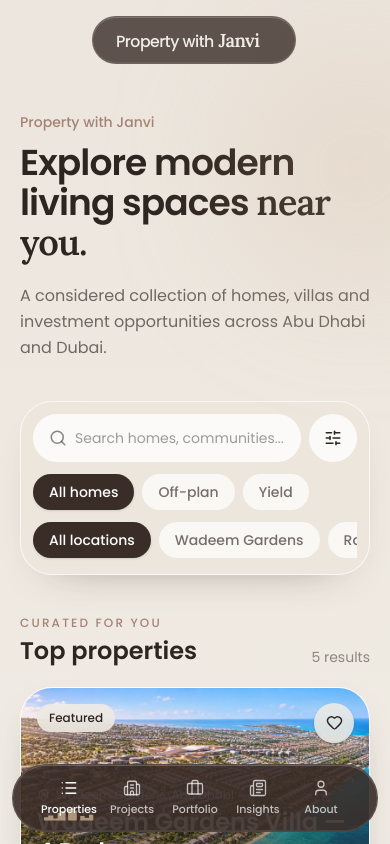
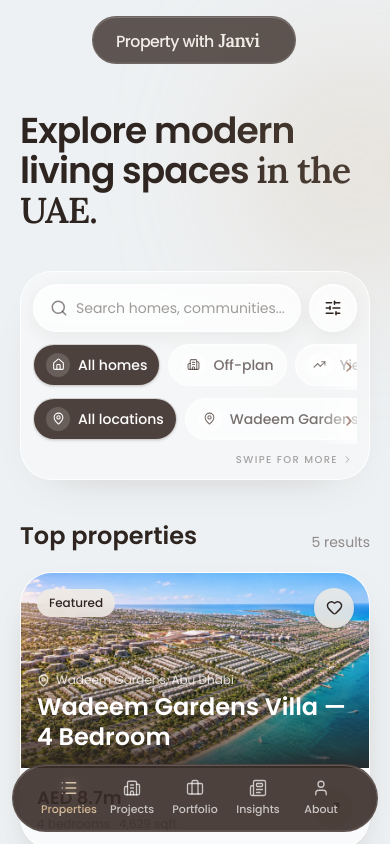
Before and after one commit to roundworkstudio/Real-estate, a Next.js app: page /properties in a window 390 px wide. Shown: the top 844 px of the page. Built offline with nearby package versions, Linux system fonts and the light colour scheme.

Commit message:
Improve properties search and filters

```diff
--- a/src/app/properties/page.tsx
+++ b/src/app/properties/page.tsx
@@ -5,12 +5,12 @@ import { sampleProperties } from "@/lib/sample-properties";
 
 export default function PropertiesPage() {
   return (
-    <main className="min-h-screen bg-canvas">
+    <main className="min-h-screen bg-[#eef1f3]">
       <div className="relative hidden bg-slate md:block"><Nav /><div className="h-28" /></div>
-      <section className="relative overflow-hidden bg-gradient-to-b from-mist/75 via-canvas to-canvas pt-28 md:pt-10">
+      <section className="relative overflow-hidden bg-gradient-to-b from-[#eef1f3] via-[#eef1f3] to-[#eef1f3] pt-28 md:pt-10">
         <div className="pointer-events-none absolute -right-24 top-10 h-64 w-64 rounded-full bg-sovereign/20 blur-3xl" />
         <div className="mx-auto max-w-6xl px-5 pb-14 sm:px-10 sm:pb-20">
-          <div className="max-w-3xl"><p className="text-sm font-medium text-royal">Property with Janvi</p><h1 className="mt-3 text-4xl font-semibold leading-[1.08] tracking-tight text-slate sm:text-5xl lg:text-6xl">Explore modern living spaces <span className="font-accent">near you.</span></h1><p className="mt-5 max-w-xl text-base leading-relaxed text-slate/65 sm:text-lg">A considered collection of homes, villas and investment opportunities across Abu Dhabi and Dubai.</p></div>
+          <div className="max-w-3xl"><h1 className="text-4xl font-semibold leading-[1.08] tracking-tight text-slate sm:text-5xl lg:text-6xl">Explore modern living spaces <span className="font-accent">in the UAE.</span></h1></div>
           <div className="mt-10"><PortfolioFilters properties={sampleProperties} /></div>
         </div>
       </section>
--- a/src/components/layout/MobileTabBar.tsx
+++ b/src/components/layout/MobileTabBar.tsx
@@ -5,27 +5,6 @@ import { usePathname } from "next/navigation";
 import { animate } from "motion";
 import { navLinks } from "@/lib/nav-links";
 import { prefersReducedMotion } from "@/lib/motion";
-
-/** A tiny horizontal Burj Khalifa skyline marker for the active tab. The
- * marker gets taller as the selected item moves right, so the tab bar has a
- * quiet sense of progression without putting a bubble behind the label. */
-function BurjMarker({ level }: { level: number }) {
-  const height = 15 + level * 3;
-  return (
-    <svg
-      aria-hidden="true"
-      viewBox="0 0 60 24"
-      preserveAspectRatio="none"
-      className="pointer-events-none absolute bottom-1 left-1/2 w-[52px] -translate-x-1/2 text-sovereign/80 transition-[height,opacity] duration-500 ease-out"
-      style={{ height: `${height}px` }}
-    >
-      <path
-        fill="currentColor"
-        d="M1 23v-5h5v-3h6v5h5V11h5v-3h4v15h3V7h3V4h2V1h1v3h2v3h2v16h4v-7h5v3h5v-5h5v9H1Z"
-      />
-    </svg>
-  );
-}
 
 /**
  * Bottom pill nav for mobile, adapted from a Uiverse.io menu by mymiamo —
@@ -140,10 +119,10 @@ export function MobileTabBar() {
       <nav
         ref={scrollRef}
         aria-label="Primary"
-        className="glass-nav flex gap-0.5 overflow-x-auto rounded-full border border-white/10 bg-royal-deep/90 p-1.5 no-scrollbar min-[350px]:justify-center"
+        className="glass-nav relative flex gap-0.5 overflow-x-auto rounded-full border border-white/10 bg-royal-deep/90 p-1.5 no-scrollbar min-[350px]:justify-center"
         style={{ paddingBottom: "calc(0.375rem + env(safe-area-inset-bottom))" }}
       >
-        {navLinks.map((l, index) => {
+        {navLinks.map((l) => {
           const active = pathname === l.href || pathname?.startsWith(`${l.href}/`);
           const Icon = l.icon;
           return (
@@ -151,12 +130,11 @@ export function MobileTabBar() {
               key={l.href}
               href={l.href}
               className={`relative flex w-[61px] shrink-0 flex-col items-center gap-1 rounded-full py-2 text-[11px] font-medium whitespace-nowrap transition-colors ${
-                active ? "text-white" : "text-white/70 active:bg-white/10"
+                active ? "text-[#d8c4ac]" : "text-white/70 active:bg-white/10"
               }`}
             >
-              {active && <BurjMarker level={index} />}
-              <Icon className="relative z-10" size={18} strokeWidth={1.75} />
-              <span className="relative z-10">{l.label}</span>
+              <Icon className={active ? "drop-shadow-[0_0_4px_rgba(216,196,172,.45)]" : ""} size={18} strokeWidth={1.75} />
+              <span className={active ? "bg-gradient-to-b from-[#f4e7d5] via-[#c9a982] to-[#f4e7d5] bg-clip-text text-transparent" : ""}>{l.label}</span>
             </a>
           );
         })}
--- a/src/components/tools/PortfolioFilters.tsx
+++ b/src/components/tools/PortfolioFilters.tsx
@@ -1,15 +1,19 @@
 "use client";
 
 import { useMemo, useState } from "react";
-import { Search, SlidersHorizontal } from "lucide-react";
+import { Building2, ChevronRight, CircleDollarSign, House, MapPin, Search, SlidersHorizontal, Sparkles, TrendingUp, X } from "lucide-react";
 import { PropertyCard } from "@/components/ui/PropertyCard";
+import { FluidSlider } from "@/components/motion/range-slider-fluid";
 import type { Property, PropertyStatus, PropertyStrategy } from "@/lib/types";
 
 const strategyLabels: Record<PropertyStrategy, string> = { yield: "Yield", "off-plan": "Off-plan", "value-add": "Value-add", str: "Short stay", commercial: "Commercial" };
 const statusLabels: Record<PropertyStatus, string> = { new: "New", "under-offer": "Under offer", sold: "Sold", "off-plan": "Off-plan" };
 
-function FilterPill({ active, children, onClick }: { active: boolean; children: React.ReactNode; onClick: () => void }) {
-  return <button type="button" onClick={onClick} className={`shrink-0 rounded-full px-4 py-2 text-sm font-medium transition ${active ? "bg-royal-deep text-white shadow-sm" : "bg-white/70 text-slate/65 hover:bg-white"}`}>{children}</button>;
+function FilterPill({ active, children, icon, onClick }: { active: boolean; children: React.ReactNode; icon?: React.ReactNode; onClick: () => void }) {
+  return <button type="button" onClick={onClick} className={`inline-flex shrink-0 items-center gap-2 rounded-full border border-white/75 px-3 py-2 text-sm font-medium shadow-[inset_0_1px_2px_rgba(255,255,255,.75)] backdrop-blur-md transition ${active ? "bg-royal-deep/90 text-white shadow-sm" : "bg-white/50 text-slate/65 hover:bg-white/75"}`}>
+    {icon && <span className={`flex h-6 w-6 items-center justify-center rounded-full ${active ? "bg-white/15 text-white" : "bg-white/70 text-royal-deep/70"}`}>{icon}</span>}
+    {children}
+  </button>;
 }
 
 export function PortfolioFilters({ properties }: { properties: Property[] }) {
@@ -17,24 +21,74 @@ export function PortfolioFilters({ properties }: { properties: Property[] }) {
   const [status, setStatus] = useState<PropertyStatus | "all">("all");
   const [community, setCommunity] = useState<string | "all">("all");
   const [query, setQuery] = useState("");
+  const [showMoreFilters, setShowMoreFilters] = useState(false);
+  const [minPriceAed, setMinPriceAed] = useState(500_000);
+  const [maxPriceAed, setMaxPriceAed] = useState(15_000_000);
+  const [minBeds, setMinBeds] = useState(1);
+  const [maxBeds, setMaxBeds] = useState(8);
+  const [sortBy, setSortBy] = useState<"featured" | "price-low" | "price-high" | "beds-high">("featured");
   const communities = useMemo(() => Array.from(new Set(properties.map((p) => p.community))), [properties]);
-  const filtered = properties.filter((p) => {
-    const text = `${p.title} ${p.community} ${p.city}`.toLowerCase();
-    return (strategy === "all" || p.strategy === strategy) && (status === "all" || p.status === status) && (community === "all" || p.community === community) && (!query || text.includes(query.toLowerCase()));
-  });
+  const sorted = useMemo(() => {
+    const searchTerms = query.trim().toLowerCase().split(/\s+/).filter(Boolean);
+    const filtered = properties.filter((property) => {
+      const searchableText = [
+        property.title,
+        property.community,
+        property.city,
+        property.status,
+        property.strategy,
+        `${property.beds} bedroom`,
+        `${property.sqft} sqft`,
+      ].join(" ").toLowerCase();
+      const matchesSearch = searchTerms.every((term) => searchableText.includes(term));
+
+      return (
+        (strategy === "all" || property.strategy === strategy) &&
+        (status === "all" || property.status === status) &&
+        (community === "all" || property.community === community) &&
+        property.priceAed >= minPriceAed &&
+        property.priceAed <= maxPriceAed &&
+        property.beds >= minBeds &&
+        property.beds <= maxBeds &&
+        matchesSearch
+      );
+    });
+
+    return [...filtered].sort((a, b) => {
+      if (sortBy === "price-low") return a.priceAed - b.priceAed;
+      if (sortBy === "price-high") return b.priceAed - a.priceAed;
+      if (sortBy === "beds-high") return b.beds - a.beds;
+      return 0;
+    });
+  }, [community, maxBeds, maxPriceAed, minBeds, minPriceAed, properties, query, sortBy, status, strategy]);
 
   return (
     <div>
-      <div className="rounded-[2rem] border border-white/70 bg-mist/55 p-3 shadow-[0_18px_45px_-35px_rgba(58,45,40,.7)] sm:p-4">
+      <div className="rounded-[2rem] border border-white/80 bg-white/35 p-3 shadow-[0_18px_45px_-35px_rgba(58,45,40,.35)] backdrop-blur-md sm:p-4">
         <div className="flex gap-2">
-          <label className="flex min-w-0 flex-1 items-center gap-2 rounded-full bg-white/80 px-4 py-3 text-slate/55"><Search size={18} /><input value={query} onChange={(event) => setQuery(event.target.value)} placeholder="Search homes, communities..." className="min-w-0 flex-1 bg-transparent text-sm text-slate outline-none placeholder:text-slate/45" /></label>
-          <button type="button" aria-label="Show filters" className="flex h-12 w-12 shrink-0 items-center justify-center rounded-full bg-white/80 text-slate transition hover:bg-white"><SlidersHorizontal size={18} /></button>
+          <label className="flex min-w-0 flex-1 items-center gap-2 rounded-full border border-white/85 bg-white/60 px-4 py-3 text-slate/55 shadow-[inset_0_1px_2px_rgba(255,255,255,.85),0_5px_18px_rgba(58,45,40,.06)] backdrop-blur-md"><Search size={18} /><input value={query} onChange={(event) => setQuery(event.target.value)} placeholder="Search homes, communities..." className="min-w-0 flex-1 bg-transparent text-sm text-slate outline-none placeholder:text-slate/45" /></label>
+          <button type="button" aria-label="Show more filters" aria-expanded={showMoreFilters} onClick={() => setShowMoreFilters(true)} className={`flex h-12 w-12 shrink-0 items-center justify-center rounded-full border border-white/85 text-slate shadow-[inset_0_1px_2px_rgba(255,255,255,.85),0_5px_18px_rgba(58,45,40,.06)] backdrop-blur-md transition hover:bg-white/80 ${showMoreFilters ? "bg-royal-deep text-white" : "bg-white/60"}`}><SlidersHorizontal size={18} /></button>
         </div>
-        <div className="mt-3 flex gap-2 overflow-x-auto pb-1 no-scrollbar"><FilterPill active={strategy === "all"} onClick={() => setStrategy("all")}>All homes</FilterPill>{Array.from(new Set(properties.map((p) => p.strategy))).map((value) => <FilterPill key={value} active={strategy === value} onClick={() => setStrategy(value)}>{strategyLabels[value]}</FilterPill>)}</div>
-        <div className="mt-2 flex gap-2 overflow-x-auto pb-1 no-scrollbar"><FilterPill active={community === "all"} onClick={() => setCommunity("all")}>All locations</FilterPill>{communities.map((value) => <FilterPill key={value} active={community === value} onClick={() => setCommunity(value)}>{value}</FilterPill>)}{Array.from(new Set(properties.map((p) => p.status))).map((value) => <FilterPill key={value} active={status === value} onClick={() => setStatus(value)}>{statusLabels[value]}</FilterPill>)}</div>
+        <div className="relative mt-3"><div className="flex gap-2 overflow-x-auto pb-1 pr-8 no-scrollbar"><FilterPill icon={<House size={13} />} active={strategy === "all"} onClick={() => setStrategy("all")}>All homes</FilterPill>{Array.from(new Set(properties.map((p) => p.strategy))).map((value) => <FilterPill key={value} icon={value === "yield" ? <TrendingUp size={13} /> : <Building2 size={13} />} active={strategy === value} onClick={() => setStrategy(value)}>{strategyLabels[value]}</FilterPill>)}</div><div aria-hidden="true" className="pointer-events-none absolute inset-y-0 right-0 flex w-10 items-center justify-end bg-gradient-to-l from-white/70 via-white/45 to-transparent pl-3 text-royal"><ChevronRight size={16} /></div></div>
+        <div className="relative mt-2"><div className="flex gap-2 overflow-x-auto pb-1 pr-8 no-scrollbar"><FilterPill icon={<MapPin size={13} />} active={community === "all"} onClick={() => setCommunity("all")}>All locations</FilterPill>{communities.map((value) => <FilterPill key={value} icon={<MapPin size={13} />} active={community === value} onClick={() => setCommunity(value)}>{value}</FilterPill>)}{Array.from(new Set(properties.map((p) => p.status))).map((value) => <FilterPill key={value} icon={value === "new" ? <Sparkles size={13} /> : value === "off-plan" ? <Building2 size={13} /> : <CircleDollarSign size={13} />} active={status === value} onClick={() => setStatus(value)}>{statusLabels[value]}</FilterPill>)}</div><div aria-hidden="true" className="pointer-events-none absolute inset-y-0 right-0 flex w-10 items-center justify-end bg-gradient-to-l from-white/70 via-white/45 to-transparent pl-3 text-royal"><ChevronRight size={16} /></div></div>
+        <div className="mt-2 flex items-center justify-end gap-1 pr-1 text-[10px] font-medium uppercase tracking-[0.14em] text-slate/40 sm:hidden"><span>Swipe for more</span><ChevronRight size={11} /></div>
       </div>
-      <div className="mt-10 flex items-end justify-between gap-4"><div><p className="text-xs font-medium uppercase tracking-[0.18em] text-royal">Curated for you</p><h2 className="mt-1 text-2xl font-semibold text-slate sm:text-3xl">Top properties</h2></div><span className="text-sm text-slate/50">{filtered.length} results</span></div>
-      {filtered.length === 0 ? <div className="py-16 text-center text-sm text-slate/50">No listings match — try a different filter.</div> : <div className="mt-5 grid gap-5 sm:grid-cols-2 lg:grid-cols-3">{filtered.map((property, index) => <PropertyCard key={property.slug} property={property} featured={index === 0} />)}</div>}
+      {showMoreFilters && (
+        <div className="fixed inset-0 z-50 flex items-end justify-center bg-slate/20 p-4 backdrop-blur-sm sm:items-center" role="presentation" onClick={() => setShowMoreFilters(false)}>
+          <div role="dialog" aria-modal="true" aria-labelledby="more-filters-title" onClick={(event) => event.stopPropagation()} className="w-full max-w-md rounded-[2rem] border border-white/85 bg-white/75 p-5 shadow-[0_24px_80px_-30px_rgba(46,36,32,.45)] backdrop-blur-2xl sm:p-6">
+            <div className="flex items-center justify-between"><div><p className="text-xs font-medium uppercase tracking-[0.16em] text-royal">Refine your search</p><h3 id="more-filters-title" className="mt-1 text-2xl font-semibold text-slate">More filters</h3></div><button type="button" aria-label="Close filters" onClick={() => setShowMoreFilters(false)} className="flex h-10 w-10 items-center justify-center rounded-full bg-white/70 text-slate transition hover:bg-white"><X size={18} /></button></div>
+            <div className="mt-6 space-y-6">
+              <label className="flex items-center justify-between gap-3 rounded-full border border-white/80 bg-white/60 px-4 py-2.5 text-sm font-medium text-slate shadow-[inset_0_1px_2px_rgba(255,255,255,.8)]"><span>Order listings</span><select value={sortBy} onChange={(event) => setSortBy(event.target.value as typeof sortBy)} className="bg-transparent text-right text-sm font-medium text-royal-deep outline-none"><option value="featured">Featured</option><option value="price-low">Price: low to high</option><option value="price-high">Price: high to low</option><option value="beds-high">Most bedrooms</option></select></label>
+              <div><p className="mb-3 text-sm font-medium text-slate">Price & location</p><div className="grid grid-cols-[auto_1fr] gap-5"><div className="relative flex items-end gap-3 pl-8"><div className="absolute inset-y-0 left-0 flex flex-col justify-between py-1 text-[9px] font-medium text-slate/45"><span>AED 15m</span><span>AED 10m</span><span>AED 5m</span><span>AED 0.5m</span></div><FluidSlider orientation="vertical" min={500_000} max={15_000_000} step={100_000} value={minPriceAed} onValueChange={(value) => setMinPriceAed(Math.min(value, maxPriceAed))} aria-label="Minimum price" format={(value) => `Min AED ${(value / 1_000_000).toFixed(1)}m`} /><FluidSlider orientation="vertical" min={500_000} max={15_000_000} step={100_000} value={maxPriceAed} onValueChange={(value) => setMaxPriceAed(Math.max(value, minPriceAed))} aria-label="Maximum price" format={(value) => `Max AED ${(value / 1_000_000).toFixed(1)}m`} /></div><div className="flex flex-col gap-2"><FilterPill icon={<MapPin size={13} />} active={community === "all"} onClick={() => setCommunity("all")}>All locations</FilterPill>{communities.map((value) => <FilterPill key={value} icon={<MapPin size={13} />} active={community === value} onClick={() => setCommunity(value)}>{value}</FilterPill>)}</div></div></div>
+              <div><p className="mb-3 text-sm font-medium text-slate">Bedrooms</p><div className="space-y-3"><FluidSlider min={1} max={8} step={1} value={minBeds} onValueChange={(value) => setMinBeds(Math.min(value, maxBeds))} aria-label="Minimum bedrooms" format={(value) => `From ${value} beds`} /><FluidSlider min={1} max={8} step={1} value={maxBeds} onValueChange={(value) => setMaxBeds(Math.max(value, minBeds))} aria-label="Maximum bedrooms" format={(value) => `Up to ${value} beds`} /></div></div>
+              <div><p className="mb-3 text-sm font-medium text-slate">Listing status</p><div className="flex flex-wrap gap-2">{Array.from(new Set(properties.map((p) => p.status))).map((value) => <FilterPill key={value} icon={value === "new" ? <Sparkles size={13} /> : value === "off-plan" ? <Building2 size={13} /> : <CircleDollarSign size={13} />} active={status === value} onClick={() => setStatus(value)}>{statusLabels[value]}</FilterPill>)}</div></div>
+            </div>
+            <button type="button" onClick={() => setShowMoreFilters(false)} className="mt-7 flex w-full items-center justify-center rounded-full bg-royal-deep px-5 py-3 text-sm font-medium text-white transition hover:bg-royal">Show results</button>
+          </div>
+        </div>
+      )}
+      <div className="mt-10 flex items-end justify-between gap-4"><div><h2 className="text-2xl font-semibold text-slate sm:text-3xl">Top properties</h2></div><span className="text-sm text-slate/50">{sorted.length} results</span></div>
+      {sorted.length === 0 ? <div className="py-16 text-center text-sm text-slate/50">No listings match — try a different filter.</div> : <div className="mt-5 grid gap-5 sm:grid-cols-2 lg:grid-cols-3">{sorted.map((property, index) => <PropertyCard key={property.slug} property={property} featured={index === 0} />)}</div>}
     </div>
   );
 }
--- a/src/lib/hooks/use-slider.ts
+++ b/src/lib/hooks/use-slider.ts
@@ -34,6 +34,7 @@ export interface SliderOptions {
   /** Announced instead of the raw number — pass one when the value carries a
    * unit or a suffix ("72.5 kg", "35%"); a bare number needs no valueText. */
   formatValueText?: (value: number) => string;
+  orientation?: "horizontal" | "vertical";
 }
 
 /**
@@ -50,7 +51,8 @@ export function useSlider({
   step = 1,
   disabled = false,
   "aria-label": ariaLabel,
-  formatValueText,
+    formatValueText,
+    orientation = "horizontal",
 }: SliderOptions) {
   const trackRef = useRef<HTMLDivElement>(null);
   const sliderEl = useRef<HTMLElement | null>(null);
@@ -78,14 +80,15 @@ export function useSlider({
     [controlled, onValueChange, lo, hi, stride],
   );
 
-  const commitFromX = useCallback(
-    (clientX: number) => {
+  const commitFromPoint = useCallback(
+    (clientX: number, clientY: number) => {
       const rect = trackRef.current?.getBoundingClientRect();
       if (!rect || rect.width === 0) return;
-      const ratio = clamp((clientX - rect.left) / rect.width, 0, 1);
+      const ratio = orientation === "vertical"
+        ? clamp((rect.bottom - clientY) / rect.height, 0, 1)
+        : clamp((clientX - rect.left) / rect.width, 0, 1);
       commit(lo + ratio * (hi - lo));
-    },
-    [commit, lo, hi],
+    }, [commit, lo, hi, orientation],
   );
 
   const onPointerDown = useCallback(
@@ -99,17 +102,17 @@ export function useSlider({
       capturePointer(event.currentTarget, event.pointerId);
       // A click on the track should land keyboard focus on the handle.
       sliderEl.current?.focus({ preventScroll: true });
-      commitFromX(event.clientX);
+      commitFromPoint(event.clientX, event.clientY);
     },
-    [disabled, commitFromX],
+    [disabled, commitFromPoint],
   );
 
   const onPointerMove = useCallback(
     (event: PointerEvent<HTMLDivElement>) => {
       if (!draggingRef.current || disabled) return;
-      commitFromX(event.clientX);
+      commitFromPoint(event.clientX, event.clientY);
     },
-    [disabled, commitFromX],
+    [disabled, commitFromPoint],
   );
 
   const endDrag = useCallback((event: PointerEvent<HTMLDivElement>) => {
```
Also changed, not shown: src/components/motion/range-slider-fluid.tsx (+9 -4 lines).
